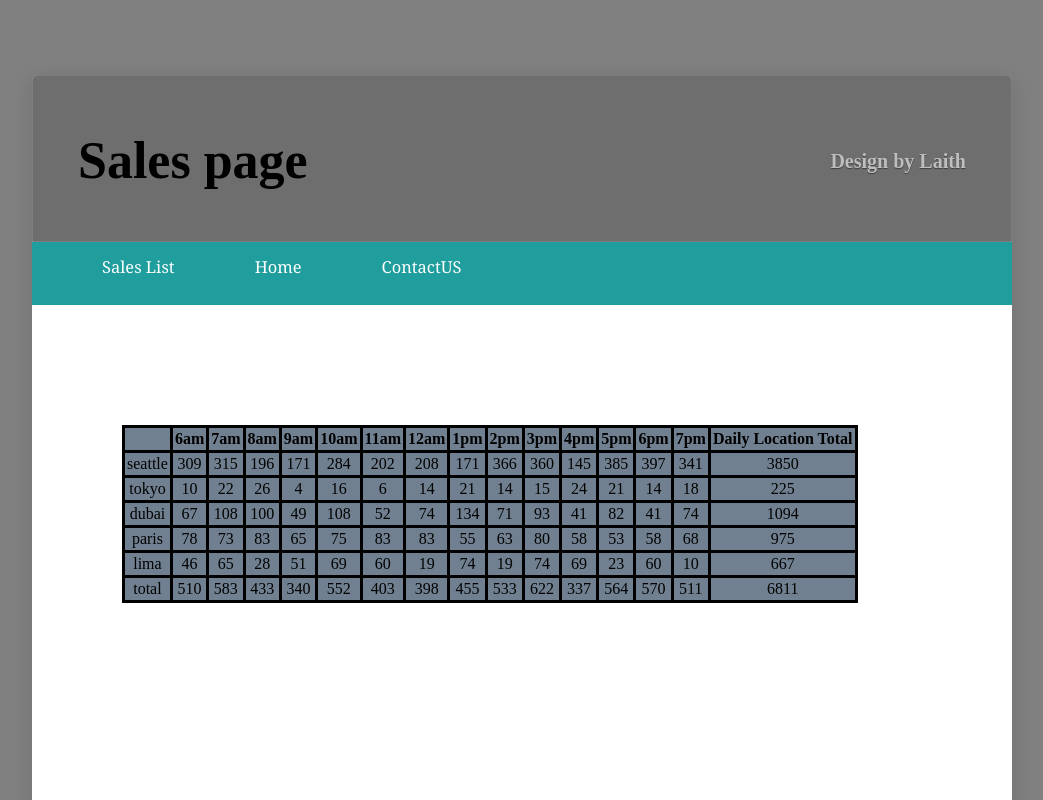
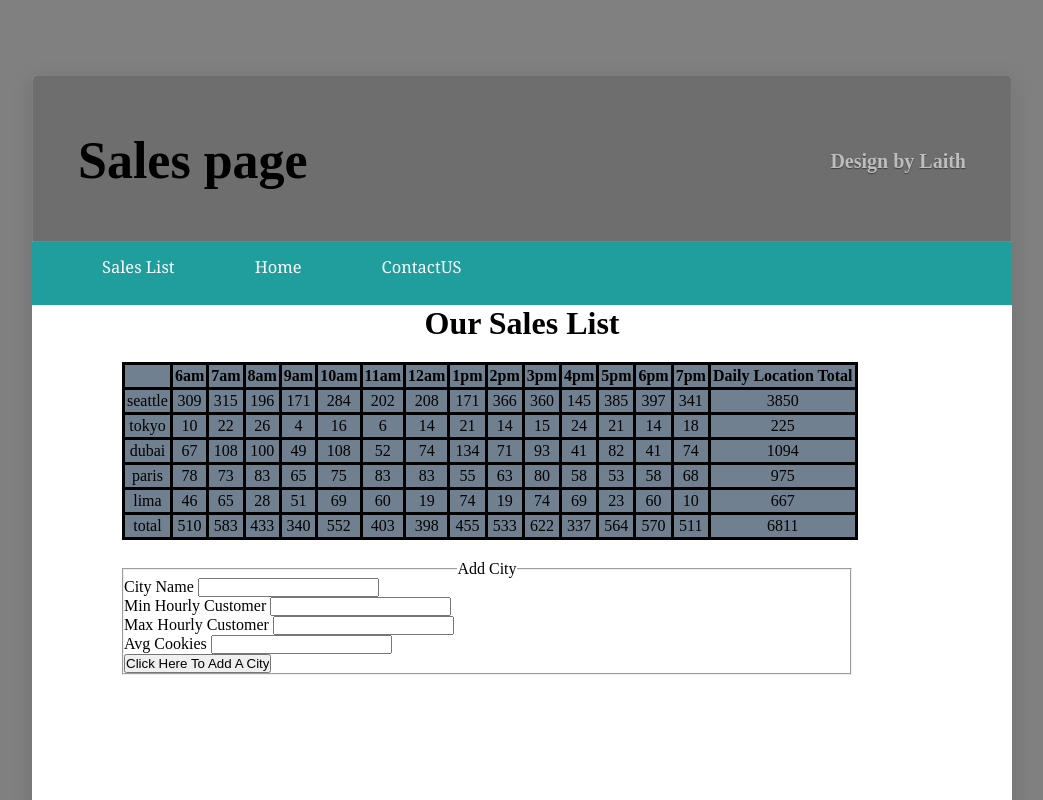
Before and after one commit to laith-2020/cookie-stand, a plain HTML site: page sales.html in a window 1280 px wide. Shown: the top 800 px of the page, without its empty margins (118-1161 px from the left). Drawn offline with Linux system fonts and the light colour scheme.

Commit message:
creat form

```diff
--- a/app.js
+++ b/app.js
@@ -15,7 +15,7 @@ function City(cityName, MinCus, MaxCus, AvgCookie) {
     this.MaxCus = MaxCus;
     this.AvgCookie = AvgCookie;
     this.total = 0;
-    this.cookiePerHour= [];
+    this.cookiePerHour = [];
     cities.push(this);
 }
 City.prototype.GetCusPerHour = function () {
@@ -23,10 +23,8 @@ City.prototype.GetCusPerHour = function () {
         var perday = Math.floor(Math.random() * (this.MaxCus - this.MinCus + 1)) + this.MinCus;
         cusPerHour[i] = Math.floor(perday);
     }
-    // console.log('perday', perday);
 }
 City.prototype.getCookiePerHour = function () {
-    // var total = 0;
     for (var i = 0; i < hours.length; i++) {
         this.cookiePerHour[i] = Math.ceil(cusPerHour[i] * this.AvgCookie);
         this.total = this.total + this.cookiePerHour[i];
@@ -63,8 +61,8 @@ var dubai = new City('dubai', 11, 38, 3.7);
 var paris = new City('paris', 20, 38, 2.5);
 var lima = new City('lima', 2, 16, 4.6);
 
-console.log(cities);
-console.log(tokyo);
+
+
 
 
 function calling() {
@@ -75,8 +73,7 @@ function calling() {
     }
 }
 
-
-  function headertag() {
+function headertag() {
     var container = document.getElementById('results');
     var tableEl = document.createElement('table');
     container.appendChild(tableEl);
@@ -101,11 +98,11 @@ function calling() {
 }
 
 
+
 function tablefooter() {
     var container = document.getElementById('tableOne');
     var footRow = document.createElement('tr');
     container.appendChild(footRow);
-    // tablefooter.textContent= 'helo;
 
     var tableData77 = document.createElement('td');
     footRow.appendChild(tableData77);
@@ -127,7 +124,33 @@ function tablefooter() {
     tableData100.textContent = TotalTotal;
 
 }
-console.log(cities);
+
+function deleteLastRow() {
+    document.getElementById('tableOne').deleteRow(length - 1);
+}
+
+
+var salesForm = document.getElementById('salesForm')
+
+salesForm.addEventListener('submit', function (event) {
+    event.preventDefault();
+    // console.log(event);
+    var cityNameValue = event.target.cityName.value;
+    // console.log(cityNameValue);
+    var MinCusValue = parseInt(event.target.MinCus.value);
+    var MaxCusValue = parseInt(event.target.MaxCus.value);
+    var AvgCookieValue = parseFloat(event.target.AvgCookie.value);
+
+    var newCity = new City(cityNameValue, MinCusValue, MaxCusValue, AvgCookieValue);
+    console.table(cities);
+
+    newCity.GetCusPerHour();
+    newCity.getCookiePerHour();
+    deleteLastRow();
+    newCity.render();
+    tablefooter();
+
+});
 
 headertag();
 calling();
--- a/css/style2.css
+++ b/css/style2.css
@@ -107,5 +107,18 @@ background-color:  salmon;
 }
 
 #results {
-	padding: 120px 90px;
+	padding: 20px 90px;
+
 }
+
+#salesForm {
+	padding-top: 0px;
+	padding-left: 90px;
+	padding-right: 160px;
+}
+#headerSalesList{
+	text-align: center;
+}
+#addCityDesign{
+	text-align: center;
+}
--- a/sales.html
+++ b/sales.html
@@ -28,13 +28,39 @@
                 </ul>
             </nav>
         </header>
+<h1 id ="headerSalesList">Our Sales List</h1>
+        <div id="results">
+        </div>
+
+        <main>
+            <form id="salesForm">
+                <fieldset>
+                    <legend id ="addCityDesign">Add City</legend>
+                    <label for="cityName">City Name</label>
+                    <input type="text" id="cityName">
+                    <br>
+                    <label for="MinCus">Min Hourly Customer</label>
+                    <input type="text" id="MinCus">
+                    <br>
+                    <label for="MaxCus">Max Hourly Customer</label>
+                    <input type="text" id="MaxCus">
+                    <br>
+                    <label for="AvgCookie">Avg Cookies</label>
+                    <input type="text" id="AvgCookie">
+                    <br>
+                    <input type="submit" value="Click Here To Add A City">
+
+                </fieldset>
+            </form>
+        </main>
 
 
-        <div id="results">
-        </div>
+
+
 
     </div>
 
     <script src="app.js"></script>
 </body>
+
 </html>
```
